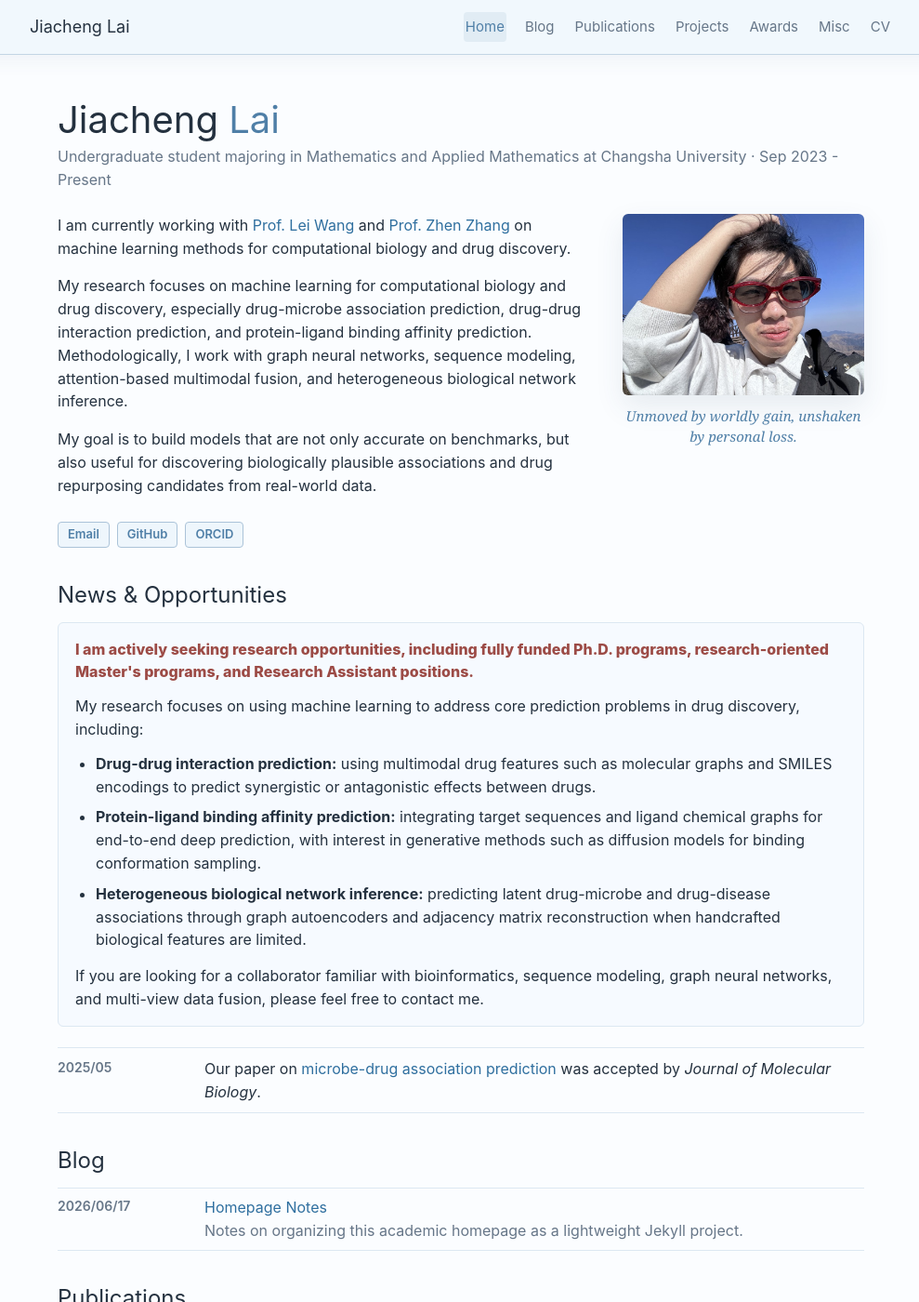
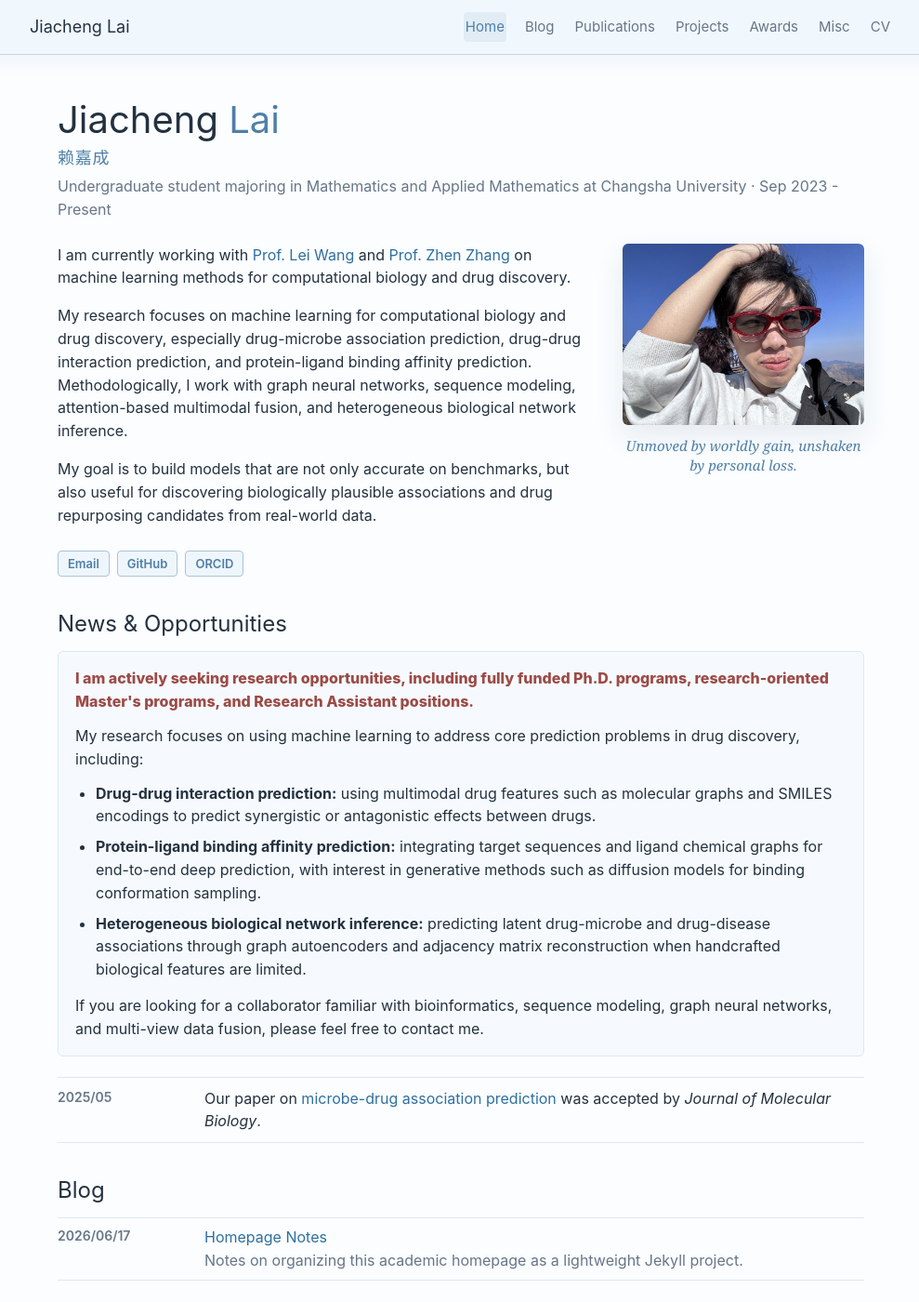
Before and after one commit to jiachenglai/jiachenglai.github.io, a Jekyll site: the page built from index.html, in a window 1280 px wide and 1400 px high. Shown: the whole window at 93% size, without its empty margins (144-1133 px from the left). Built offline with Jekyll 4.4.1, drawn with Linux system fonts in a browser that asks for light colours.

Commit message:
Add Chinese name SEO metadata

```diff
--- a/_config.yml
+++ b/_config.yml
@@ -1,5 +1,5 @@
 title: Jiacheng Lai
-description: Academic homepage of Jiacheng Lai, undergraduate student in Mathematics and Applied Mathematics at Changsha University.
+description: Academic homepage of Jiacheng Lai (赖嘉成), undergraduate student in Mathematics and Applied Mathematics at Changsha University.
 url: "https://jiachenglai.github.io"
 baseurl: ""
 lang: en
--- a/_data/profile.yml
+++ b/_data/profile.yml
@@ -1,5 +1,7 @@
 first_name: Jiacheng
 last_name: Lai
+native_name: 赖嘉成
+full_name: Jiacheng Lai
 subtitle: Undergraduate student majoring in Mathematics and Applied Mathematics at Changsha University
 period: Sep 2023 - Present
 image: assets/img/profile.jpg
--- a/_includes/head.html
+++ b/_includes/head.html
@@ -2,8 +2,36 @@
   <meta charset="utf-8" />
   <meta name="viewport" content="width=device-width, initial-scale=1" />
   {% seo %}
+  <meta
+    name="keywords"
+    content="赖嘉成, Jiacheng Lai, Changsha University, Mathematics and Applied Mathematics, bioinformatics, computational biology, machine learning, drug discovery"
+  />
   <link rel="icon" href="{{ '/assets/img/favicon.svg' | relative_url }}" type="image/svg+xml" />
   <link rel="alternate" href="{{ '/feed.xml' | relative_url }}" type="application/atom+xml" title="{{ site.title }}" />
   <link rel="stylesheet" href="{{ '/assets/styles.css' | relative_url }}" />
   <script src="{{ '/assets/script.js' | relative_url }}" defer></script>
+  <script type="application/ld+json">
+    {
+      "@context": "https://schema.org",
+      "@type": "Person",
+      "name": "{{ site.data.profile.full_name }}",
+      "alternateName": "{{ site.data.profile.native_name }}",
+      "url": "{{ site.url }}{{ site.baseurl }}/",
+      "email": "{{ site.author.email }}",
+      "affiliation": {
+        "@type": "CollegeOrUniversity",
+        "name": "Changsha University"
+      },
+      "sameAs": [
+        "https://github.com/{{ site.author.github }}",
+        "https://orcid.org/{{ site.author.orcid }}"
+      ],
+      "knowsAbout": [
+        "machine learning",
+        "bioinformatics",
+        "computational biology",
+        "drug discovery"
+      ]
+    }
+  </script>
 </head>
--- a/assets/styles.css
+++ b/assets/styles.css
@@ -150,6 +150,13 @@
 
 .name-accent {
   color: var(--global-theme);
+}
+
+.native-name {
+  margin: 0 0 4px;
+  color: var(--global-theme);
+  font-size: 18px;
+  letter-spacing: 0.04em;
 }
 
 .subtitle {
--- a/index.html
+++ b/index.html
@@ -15,6 +15,7 @@
 <main class="page-container">
   <section id="home" class="about-section">
     <h1><span class="name-main">{{ profile.first_name }}</span> <span class="name-accent">{{ profile.last_name }}</span></h1>
+    <p class="native-name">{{ profile.native_name }}</p>
     <p class="subtitle">
       {{ profile.subtitle }} &middot; {{ profile.period }}
     </p>
```
